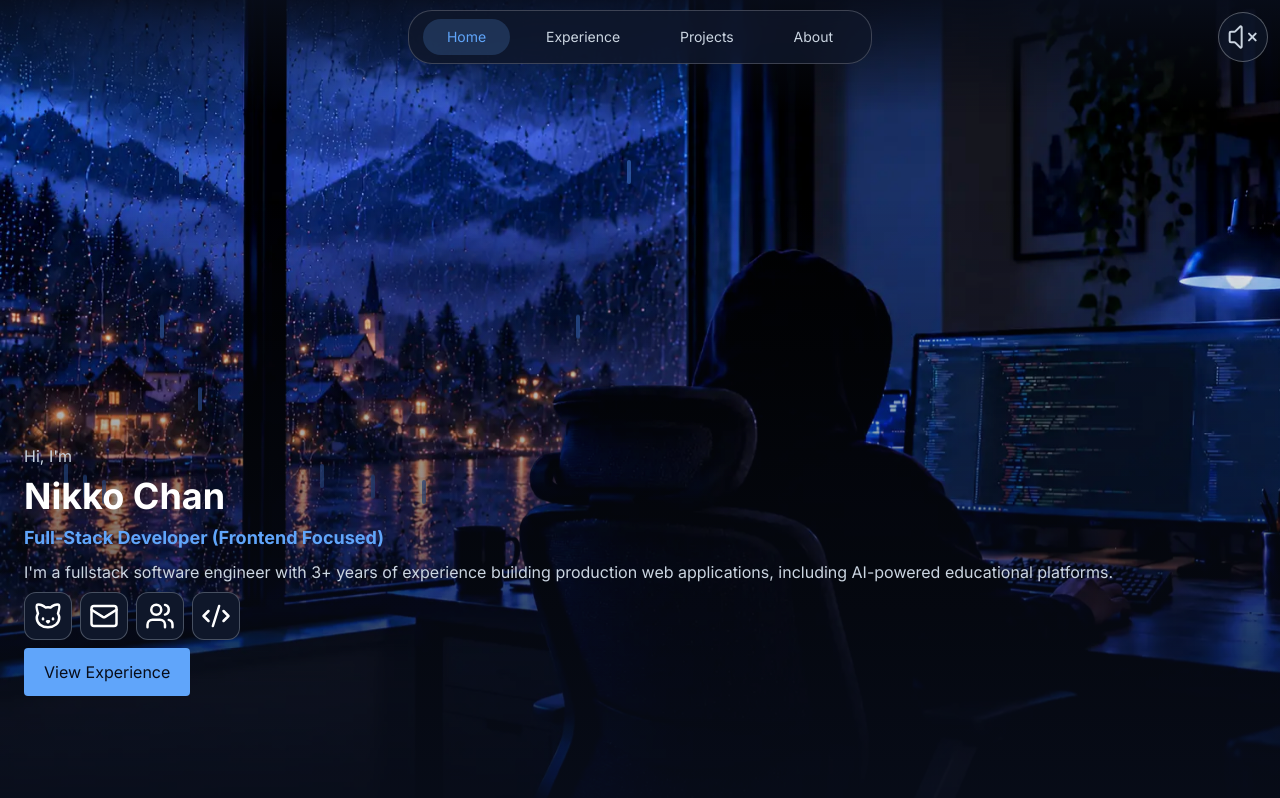
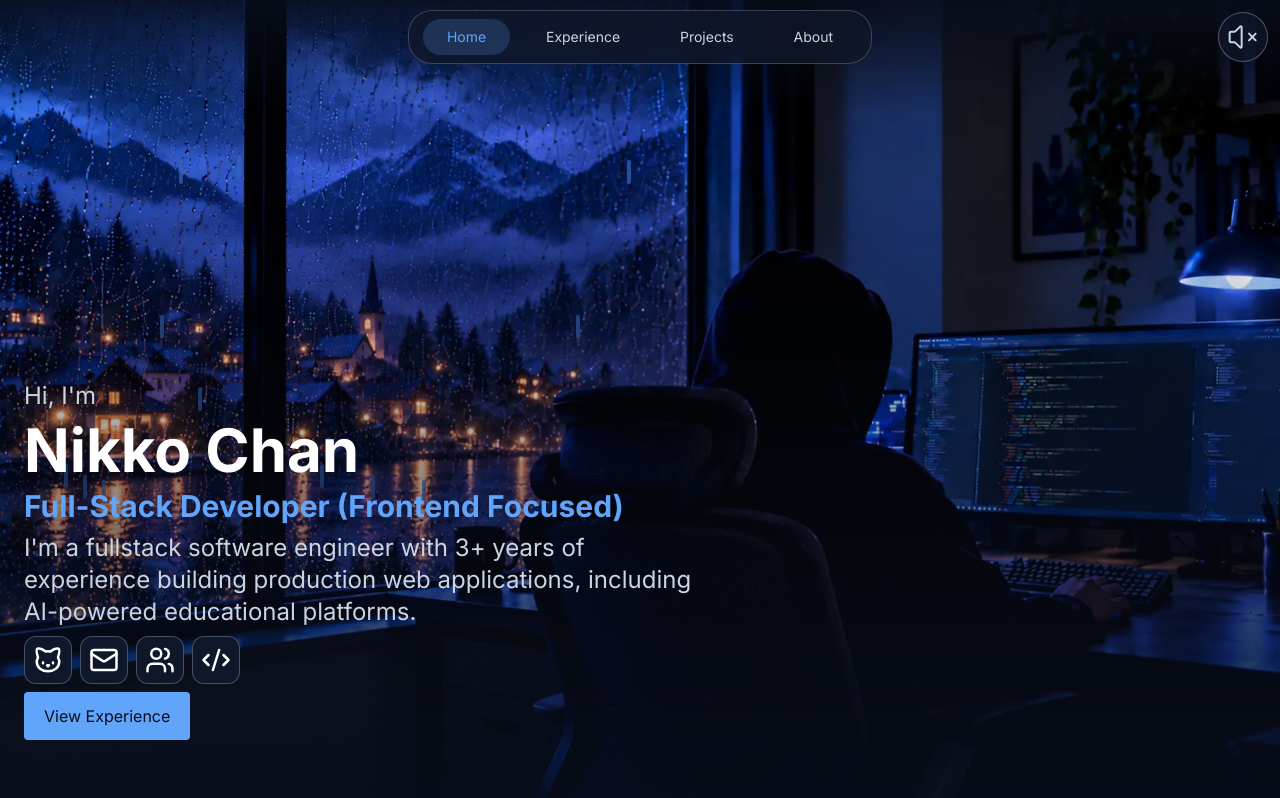
Before and after one commit to gnikkoch96/portfolio-updated, a React (Vite) app: page / in a window 1280 px wide. Shown: the top 798 px of the page. Built offline with nearby package versions, Linux system fonts and the light colour scheme.

Commit message:
style(home): improve responsive layout

```diff
--- a/src/sections/Home.tsx
+++ b/src/sections/Home.tsx
@@ -15,7 +15,7 @@ export default function Home() {
   return (
     <section
       id="home"
-      className="relative flex flex-col gap-2 justify-end min-h-dvh px-6 pb-26 snap-start"
+      className="relative flex flex-col gap-2 justify-end min-h-dvh px-6 pb-26 snap-start lg:pb-15"
     >
       {/* start transition to transparent dark overlay */}
       <div
@@ -23,13 +23,13 @@ export default function Home() {
         className="pointer-events-none absolute inset-0 bg-linear-to-b from-transparent from-25% to-background/90"
       />
 
-      <div className="relative z-10 flex flex-col gap-2">
-        <p className="text-muted">Hi, I'm</p>
-        <h1 className="font-bold text-4xl">Nikko Chan</h1>
-        <p className="font-bold text-accent text-lg">
+      <div className="relative z-10 flex flex-col gap-2 w-full max-w-7xl mx-auto">
+        <p className="text-muted lg:text-xl xl:text-2xl">Hi, I'm</p>
+        <h1 className="font-bold text-4xl lg:text-5xl xl:text-6xl">Nikko Chan</h1>
+        <p className="font-bold text-accent text-lg lg:text-2xl xl:text-3xl">
           Full-Stack Developer (Frontend Focused)
         </p>
-        <p className="text-muted">
+        <p className="text-muted max-w-2xl lg:text-xl xl:text-2xl">
           I'm a fullstack software engineer with 3+ years of experience building
           production web applications, including AI-powered educational
           platforms.
@@ -37,8 +37,16 @@ export default function Home() {
 
         {/* socials */}
         <div className="flex gap-2">
-          {socials.map(({name, icon: Icon, link}) => (
-            <a aria-label={name} key={name} target="_blank" href={link} className="border border-muted/30 rounded-xl p-2 bg-surface"><Icon size={30}/></a>
+          {socials.map(({ name, icon: Icon, link }) => (
+            <a
+              aria-label={name}
+              key={name}
+              target="_blank"
+              href={link}
+              className="border border-muted/30 rounded-xl p-2 bg-surface"
+            >
+              <Icon size={30} />
+            </a>
           ))}
         </div>
 
```
